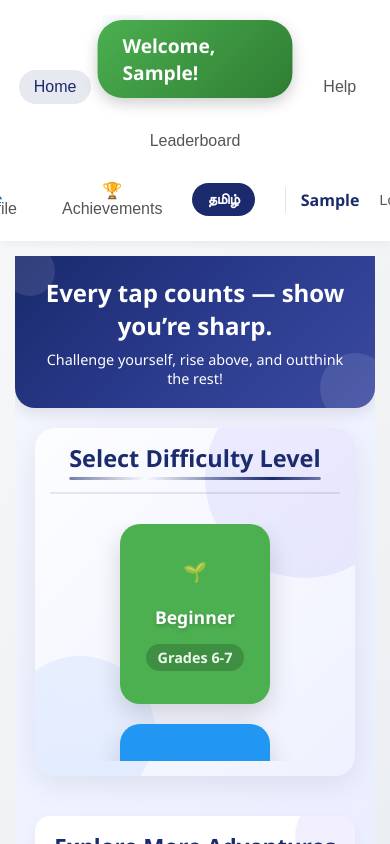
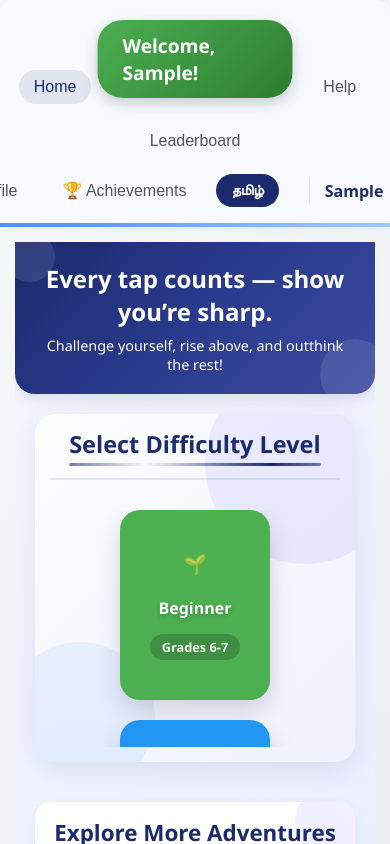
Before and after one commit to Sinduja-D/quiz-master-offline, a React (Create React App) app: page / in a window 390 px wide. Both pictures are taken after typing "Sample", "Sample" into the empty fields and a click on the button "START EXPLORING". Shown: the top 844 px of the page. Built offline with nearby package versions, Linux system fonts and the light colour scheme.

Commit message:
css for navbar

```diff
--- a/src/components/HomePage.css
+++ b/src/components/HomePage.css
@@ -1,5 +1,5 @@
+
 /* src/components/HomePage.css */
-
 /* Home Page Styles */
 .home-container {
   display: flex;
@@ -9,7 +9,6 @@
   overflow: hidden;
   background: linear-gradient(135deg, #f5f7ff 0%, #e8ecff 100%);
 }
-
 /* Hero Box */
 .hero-box {
   padding: 20px;
@@ -21,7 +20,6 @@
   border-radius: 0 0 20px 20px;
   box-shadow: 0 5px 15px rgba(0, 0, 0, 0.1);
 }
-
 .hero-box::before {
   content: '';
   position: absolute;
@@ -32,7 +30,6 @@
   border-radius: 50%;
   background: rgba(255, 255, 255, 0.1);
 }
-
 .hero-box::after {
   content: '';
   position: absolute;
@@ -43,7 +40,6 @@
   border-radius: 50%;
   background: rgba(255, 255, 255, 0.1);
 }
-
 .hero-title {
   font-size: 1.8rem;
   font-weight: 700;
@@ -51,7 +47,6 @@
   position: relative;
   z-index: 1;
 }
-
 .hero-subtitle {
   font-size: 1rem;
   font-weight: 500;
@@ -60,7 +55,6 @@
   position: relative;
   z-index: 1;
 }
-
 /* Content Wrapper */
 .content-wrapper {
   display: flex;
@@ -70,7 +64,6 @@
   overflow-y: auto;
   overflow-x: hidden;
 }
-
 /* Level Selection - Enhanced Design */
 .level-container {
   margin-bottom: 20px;
@@ -84,8 +77,8 @@
   border-radius: 20px;
   box-shadow: 0 8px 30px rgba(0, 0, 0, 0.08);
   overflow: hidden;
+  min-width: 320px;
 }
-
 .level-container::before {
   content: '';
   position: absolute;
@@ -97,7 +90,6 @@
   background: linear-gradient(45deg, rgba(99, 102, 241, 0.1), rgba(139, 92, 246, 0.1));
   z-index: 0;
 }
-
 .level-container::after {
   content: '';
   position: absolute;
@@ -109,13 +101,11 @@
   background: linear-gradient(45deg, rgba(59, 130, 246, 0.1), rgba(96, 165, 250, 0.1));
   z-index: 0;
 }
-
 .section-title {
   position: relative;
   z-index: 1;
   margin-bottom: 15px;
 }
-
 .section-title h2 {
   text-align: center;
   font-size: 1.6rem;
@@ -125,7 +115,6 @@
   position: relative;
   display: inline-block;
 }
-
 .section-title h2::after {
   content: '';
   position: absolute;
@@ -137,12 +126,10 @@
   border-radius: 2px;
   animation: shimmer 2s infinite;
 }
-
 @keyframes shimmer {
   0% { background-position: -200px 0; }
   100% { background-position: calc(200px + 100%) 0; }
 }
-
 .level-cards {
   display: flex;
   justify-content: center;
@@ -153,11 +140,11 @@
   overflow: hidden;
   position: relative;
   z-index: 1;
+  min-height: 220px;
 }
-
 .level-card {
-  width: 180px;
-  height: 200px;
+  width: 200px;
+  height: 220px;
   padding: 15px;
   border-radius: 20px;
   color: white;
@@ -174,8 +161,8 @@
   align-items: center;
   transform-style: preserve-3d;
   perspective: 1000px;
+  min-width: 180px;
 }
-
 .level-card::before {
   content: '';
   position: absolute;
@@ -188,7 +175,6 @@
   opacity: 0;
   transition: opacity 0.3s ease;
 }
-
 .level-card::after {
   content: '';
   position: absolute;
@@ -201,26 +187,21 @@
   transition: opacity 0.5s ease;
   transform: scale(0.5);
 }
-
 .level-card:hover::before {
   opacity: 1;
 }
-
 .level-card:hover::after {
   opacity: 1;
   transform: scale(1);
 }
-
 .level-card:hover {
   transform: translateY(-10px) rotateX(5deg);
   box-shadow: 0 15px 35px rgba(0, 0, 0, 0.2);
 }
-
 .level-card:active {
   transform: translateY(-5px) rotateX(2deg);
   box-shadow: 0 5px 15px rgba(0, 0, 0, 0.15);
 }
-
 .level-icon {
   font-size: 2.5rem;
   margin-bottom: 15px;
@@ -228,21 +209,21 @@
   z-index: 1;
   animation: float 3s ease-in-out infinite;
 }
-
 @keyframes float {
   0% { transform: translateY(0px); }
   50% { transform: translateY(-10px); }
   100% { transform: translateY(0px); }
 }
-
 .level-name {
   font-size: 1.3rem;
   margin: 5px 0;
   position: relative;
   z-index: 1;
   text-shadow: 0 2px 4px rgba(0, 0, 0, 0.2);
+  word-wrap: break-word;
+  hyphens: auto;
+  max-width: 90%;
 }
-
 .level-grade {
   font-size: 0.9rem;
   opacity: 0.9;
@@ -252,18 +233,18 @@
   padding: 4px 12px;
   border-radius: 20px;
   margin-top: 10px;
+  word-wrap: break-word;
+  hyphens: auto;
+  max-width: 90%;
 }
-
 /* Add entrance animation for level cards */
 .level-card {
   animation: slideIn 0.6s ease-out forwards;
   opacity: 0;
 }
-
 .level-card:nth-child(1) { animation-delay: 0.1s; }
 .level-card:nth-child(2) { animation-delay: 0.2s; }
 .level-card:nth-child(3) { animation-delay: 0.3s; }
-
 @keyframes slideIn {
   from {
     opacity: 0;
@@ -274,18 +255,15 @@
     transform: translateY(0);
   }
 }
-
 /* Add a pulse animation to the section title */
 .section-title h2 {
   animation: pulse 2s infinite;
 }
-
 @keyframes pulse {
   0% { transform: scale(1); }
   50% { transform: scale(1.02); }
   100% { transform: scale(1); }
 }
-
 /* Explore Section */
 .explore-section {
   background: white;
@@ -296,7 +274,6 @@
   overflow: hidden;
   margin-top: 20px;
 }
-
 .explore-section::before {
   content: '';
   position: absolute;
@@ -308,20 +285,17 @@
   background: linear-gradient(45deg, #6366f1, #8b5cf6);
   opacity: 0.1;
 }
-
 .explore-header {
   text-align: center;
   margin-bottom: 15px;
   position: relative;
   z-index: 1;
 }
-
 .explore-header h2 {
   font-size: 1.6rem;
   font-weight: 700;
   color: #1a2a6c;
 }
-
 .adventure-grid {
   display: grid;
   grid-template-columns: repeat(4, 1fr);
@@ -329,7 +303,6 @@
   position: relative;
   z-index: 1;
 }
-
 .adventure-card {
   display: flex;
   flex-direction: column;
@@ -346,7 +319,6 @@
   overflow: hidden;
   height: 110px;
 }
-
 .adventure-card::before {
   content: '';
   position: absolute;
@@ -356,46 +328,37 @@
   height: 3px;
   transition: all 0.3s ease;
 }
-
 .adventure-card:hover {
   transform: translateY(-5px);
   box-shadow: 0 8px 15px rgba(0, 0, 0, 0.1);
 }
-
 .adventure-card:hover::before {
   height: 100%;
   opacity: 0.1;
 }
-
 .adventure-card .card-icon {
   font-size: 2rem;
   margin-bottom: 8px;
 }
-
 .adventure-card span {
   font-size: 0.9rem;
   font-weight: 600;
   color: #1a2a6c;
   text-align: center;
 }
-
 /* Individual adventure card styles */
 .story-menu::before {
   background: #f59e0b;
 }
-
 .fun-facts::before {
   background: #10b981;
 }
-
 .daily-science::before {
   background: #ef4444;
 }
-
 .riddles::before {
   background: #8b5cf6;
 }
-
 /* Home Page Responsive */
 @media (max-width: 768px) {
   .hero-title {
@@ -411,8 +374,9 @@
   }
 
   .level-card {
-    width: 150px;
-    height: 180px;
+    width: 170px;
+    height: 200px;
+    min-width: 160px;
   }
 
   .level-icon {
@@ -441,8 +405,25 @@
     font-size: 0.85rem;
   }
 }
+@media (max-width: 480px) {
+  .level-container {
+    min-width: 280px;
+  }
 
-@media (max-width: 480px) {
+  .level-card {
+    width: 150px;
+    height: 190px;
+    min-width: 140px;
+  }
+
+  .level-name {
+    font-size: 1rem;
+  }
+
+  .level-grade {
+    font-size: 0.8rem;
+  }
+
   .adventure-grid {
     grid-template-columns: repeat(2, 1fr);
     gap: 8px;
@@ -477,7 +458,6 @@
   animation: fadeSlide 0.4s ease-out;
   z-index: 999;
 }
-
 @keyframes fadeSlide {
   0% {
     opacity: 0;
--- a/src/components/Navbar.css
+++ b/src/components/Navbar.css
@@ -1,16 +1,23 @@
-/* Navbar Styles */
+/* Navbar Styles - Footer Inspired */
+/* Navbar Styles - Footer Inspired with Bottom Gradient Line */
 .navbar {
-  background: rgba(255, 255, 255, 0.95);
-  backdrop-filter: blur(10px);
-  box-shadow: 0 2px 10px rgba(0, 0, 0, 0.05);
-  padding: 15px 30px;
+  background: #f8faff; /* same as footer */
+  border-bottom: 4px solid transparent; /* bottom border instead of top */
+  border-image: linear-gradient(to right, #4f8cff, #9ec9ff) 1; /* gradient line */
+  box-shadow: 0 2px 6px rgba(0, 0, 0, 0.05); /* subtle shadow like footer */
+  padding: 12px 25px;
   display: flex;
   justify-content: space-between;
   align-items: center;
   position: sticky;
   top: 0;
   z-index: 100;
+  border-radius: 12px 12px 0 0; /* keep top corners rounded */
+  font-family: 'Noto Sans', 'Noto Sans Tamil', Arial, sans-serif;
+  color: #1a2a6c;
+  white-space: nowrap;
 }
+
 
 .nav-brand {
   display: flex;
```
